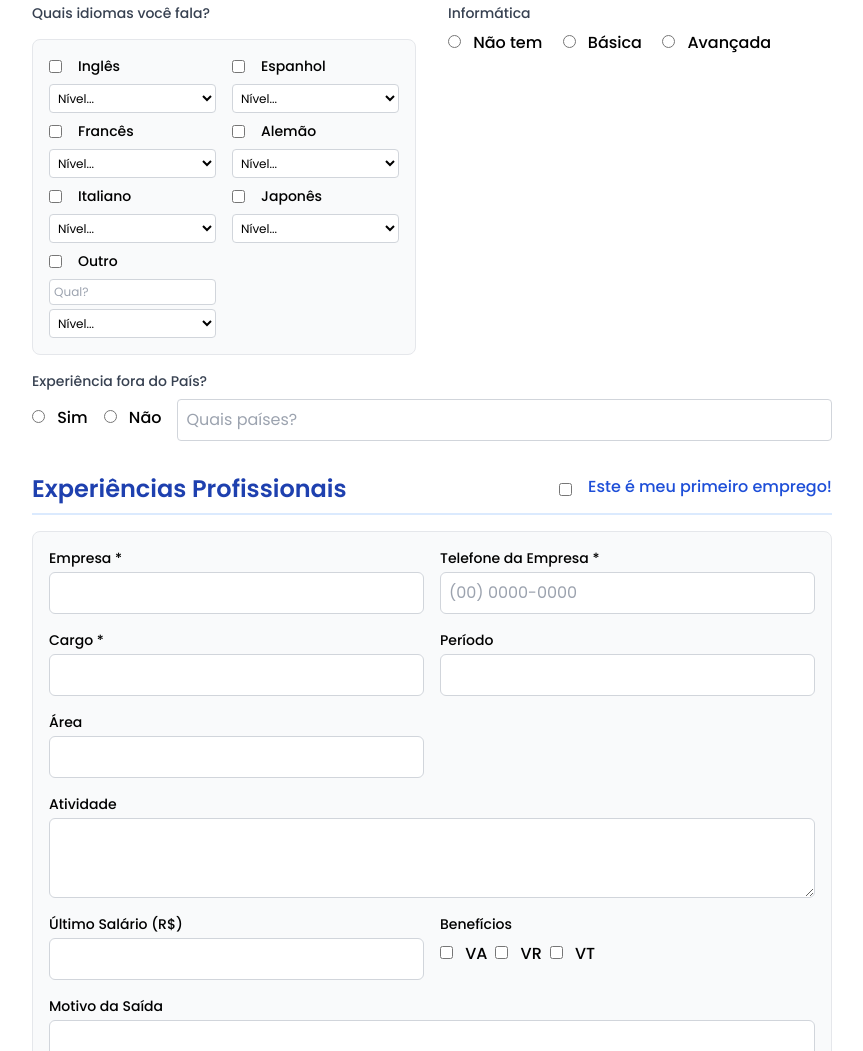
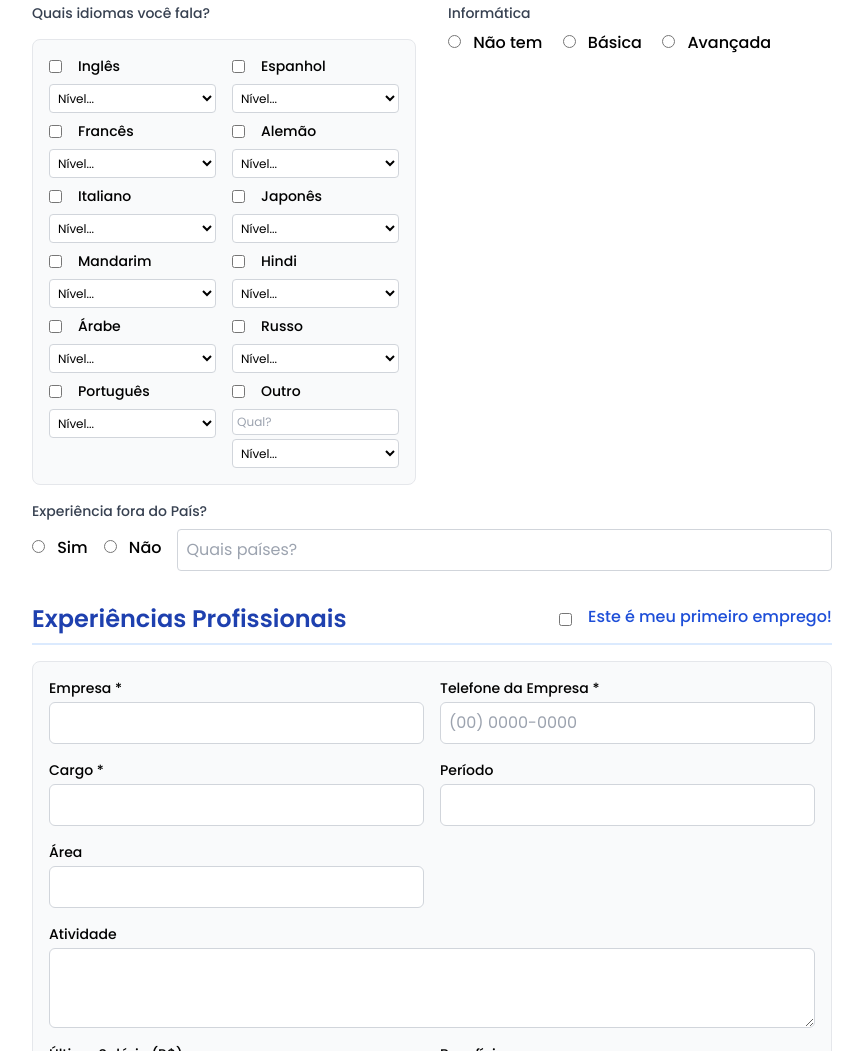
Before and after one commit to tibramar-bit/RHBRAMARLOG, a website: page index.html in a window 1280 px wide. Shown: the part 1073-2124 px from the top of the page, without its empty margins (208-1071 px from the left). Drawn offline with nearby package versions, Linux system fonts and the light colour scheme.

Commit message:
feat: Expande lista de idiomas no formulário com mais opções

```diff
--- a/index.html
+++ b/index.html
@@ -269,6 +269,76 @@
                                         <option value="Fluente">Fluente</option>
                                     </select>
                                 </div>
+                                <!-- Mandarim -->
+                                <div class="flex flex-col space-y-1">
+                                    <label class="flex items-center space-x-2 text-sm font-medium">
+                                        <input type="checkbox" name="idioma_escolhido" value="Mandarim" class="rounded border-gray-300">
+                                        <span>Mandarim</span>
+                                    </label>
+                                    <select name="nivel_mandarim" class="text-xs border p-1 rounded bg-white mt-1">
+                                        <option value="">Nível...</option>
+                                        <option value="Básico">Básico</option>
+                                        <option value="Intermediário">Intermediário</option>
+                                        <option value="Avançado">Avançado</option>
+                                        <option value="Fluente">Fluente</option>
+                                    </select>
+                                </div>
+                                <!-- Hindi -->
+                                <div class="flex flex-col space-y-1">
+                                    <label class="flex items-center space-x-2 text-sm font-medium">
+                                        <input type="checkbox" name="idioma_escolhido" value="Hindi" class="rounded border-gray-300">
+                                        <span>Hindi</span>
+                                    </label>
+                                    <select name="nivel_hindi" class="text-xs border p-1 rounded bg-white mt-1">
+                                        <option value="">Nível...</option>
+                                        <option value="Básico">Básico</option>
+                                        <option value="Intermediário">Intermediário</option>
+                                        <option value="Avançado">Avançado</option>
+                                        <option value="Fluente">Fluente</option>
+                                    </select>
+                                </div>
+                                <!-- Árabe -->
+                                <div class="flex flex-col space-y-1">
+                                    <label class="flex items-center space-x-2 text-sm font-medium">
+                                        <input type="checkbox" name="idioma_escolhido" value="Árabe" class="rounded border-gray-300">
+                                        <span>Árabe</span>
+                                    </label>
+                                    <select name="nivel_arabe" class="text-xs border p-1 rounded bg-white mt-1">
+                                        <option value="">Nível...</option>
+                                        <option value="Básico">Básico</option>
+                                        <option value="Intermediário">Intermediário</option>
+                                        <option value="Avançado">Avançado</option>
+                                        <option value="Fluente">Fluente</option>
+                                    </select>
+                                </div>
+                                <!-- Russo -->
+                                <div class="flex flex-col space-y-1">
+                                    <label class="flex items-center space-x-2 text-sm font-medium">
+                                        <input type="checkbox" name="idioma_escolhido" value="Russo" class="rounded border-gray-300">
+                                        <span>Russo</span>
+                                    </label>
+                                    <select name="nivel_russo" class="text-xs border p-1 rounded bg-white mt-1">
+                                        <option value="">Nível...</option>
+                                        <option value="Básico">Básico</option>
+                                        <option value="Intermediário">Intermediário</option>
+                                        <option value="Avançado">Avançado</option>
+                                        <option value="Fluente">Fluente</option>
+                                    </select>
+                                </div>
+                                <!-- Português -->
+                                <div class="flex flex-col space-y-1">
+                                    <label class="flex items-center space-x-2 text-sm font-medium">
+                                        <input type="checkbox" name="idioma_escolhido" value="Português" class="rounded border-gray-300">
+                                        <span>Português</span>
+                                    </label>
+                                    <select name="nivel_portugues" class="text-xs border p-1 rounded bg-white mt-1">
+                                        <option value="">Nível...</option>
+                                        <option value="Básico">Básico</option>
+                                        <option value="Intermediário">Intermediário</option>
+                                        <option value="Avançado">Avançado</option>
+                                        <option value="Fluente">Fluente</option>
+                                    </select>
+                                </div>
                                 <!-- Outro -->
                                 <div class="flex flex-col space-y-1">
                                     <label class="flex items-center space-x-2 text-sm font-medium">
--- a/js/form.js
+++ b/js/form.js
@@ -148,6 +148,11 @@ document.addEventListener('DOMContentLoaded', () => {
                     else if (idioma === 'Alemão') nivel = formData.get('nivel_alemao');
                     else if (idioma === 'Italiano') nivel = formData.get('nivel_italiano');
                     else if (idioma === 'Japonês') nivel = formData.get('nivel_japones');
+                    else if (idioma === 'Mandarim') nivel = formData.get('nivel_mandarim');
+                    else if (idioma === 'Hindi') nivel = formData.get('nivel_hindi');
+                    else if (idioma === 'Árabe') nivel = formData.get('nivel_arabe');
+                    else if (idioma === 'Russo') nivel = formData.get('nivel_russo');
+                    else if (idioma === 'Português') nivel = formData.get('nivel_portugues');
                     else if (idioma === 'Outro') {
                         const nome = formData.get('outro_idioma_nome');
                         const lvl = formData.get('nivel_outro');
```
